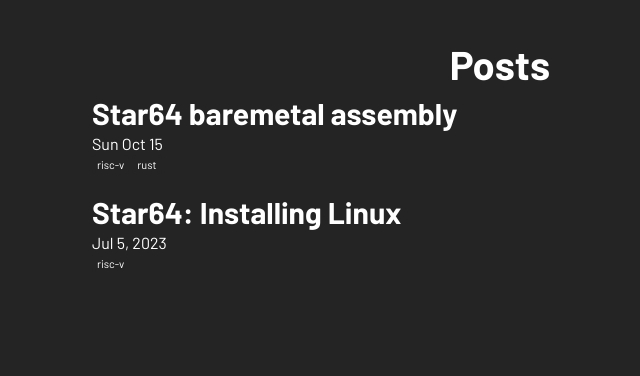
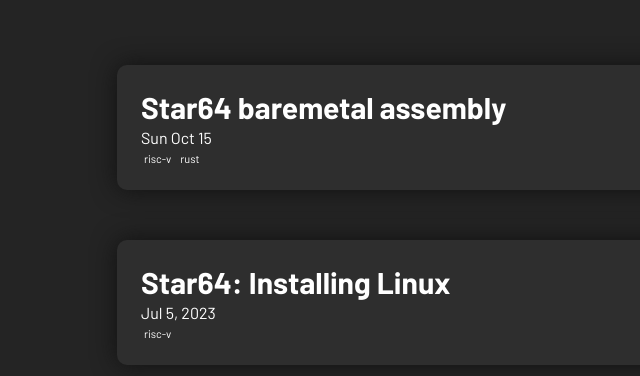
Before and after one commit to MRRcode979/mrrcode979.github.io, a website: page blog/index.html in a window 1280 px wide. Shown: the whole page, without its empty margins (140-780 px from the left). Drawn offline with Linux system fonts and the light colour scheme.

Commit message:
CSS Update

```diff
--- a/blog/index.html
+++ b/blog/index.html
@@ -20,20 +20,29 @@ Matteo's Site
     <body>
 
 <div class="center">
-    <div class="page-title">Posts</div>
-	<div class="post">
-     <a class="title" href="/blog/post/star64-baremetal">Star64 baremetal assembly</a>
-	   <div class="date">Sun Oct 15</div>
+  <a href="/blog/post/star64-baremetal">
+    <div class="card">
+      <div class="title">Star64 baremetal assembly</div>
+      <div class="date">Sun Oct 15</div>
+      <div class="tags">
+        <a class="tag" href="/blog/tag/risc-v/">risc-v</a>
+        <a class="tag" href="/blog/tag/rust/">rust</a>
+      </div>
+    </div>
+  </a>
 
-	   <a class="tag" href="/blog/tag/risc-v/">risc-v</a>
-     <a class="tag" href="/blog/tag/rust/">rust</a>
+  <a href="/blog/post/star64-guide">
+    <div class="card">
+      <div class="title">Star64: Installing Linux</div>
+      <div class="date">Jul 5, 2023</div>
+      <div class="tags">
+        <a class="tag" href="/blog/tag/risc-v/">risc-v</a>
+      </div>
+    </div>
+  </a>
 </div>
-        <div class="post">
-	<a class="title" href="/blog/post/star64-guide">Star64: Installing Linux</a>
-    	<div class="date">Jul 5, 2023</div>
 
-	<a class="tag" href="/blog/tag/risc-v/">risc-v</a>
-     </div>
+</div>
     </body>
 
 </html>
--- /dev/null
+++ b/package.json
@@ -0,0 +1,5 @@
+{
+  "dependencies": {
+    "serve": "^14.2.4"
+  }
+}
--- a/static/css/main.css
+++ b/static/css/main.css
@@ -40,9 +40,26 @@ body {
     display: inline-grid;
     font-size: 11px;
     padding: 1px 3px 1px 3px;
-    border: 2px solid #242424;
-    border-radius: 4px;
     margin-top: 2px;
+}
+
+.card {
+  background-color: oklch(30% 0 280);
+  box-shadow: 0 0 24px oklch(17.8% 0 0);
+  border-radius: 10px;
+  cursor: pointer;
+  max-width: 768px;
+  padding: 24px;
+  margin: 25px;
+  text-decoration: none;
+}
+
+.card { transition: transform 0.3s cubic-bezier(0.42, 0, 0.58, 1), box-shadow 0.3s ease-in-out; }
+
+.card:hover { transform: scaleY(1.05) scaleX(1.05); box-shadow: 0 0 40px oklch(75.73% 0.1263 254.78); }
+
+.card * {
+    color: #FFFFFF;
 }
 
 .post {
```
Also changed, not shown: 1 other file.
